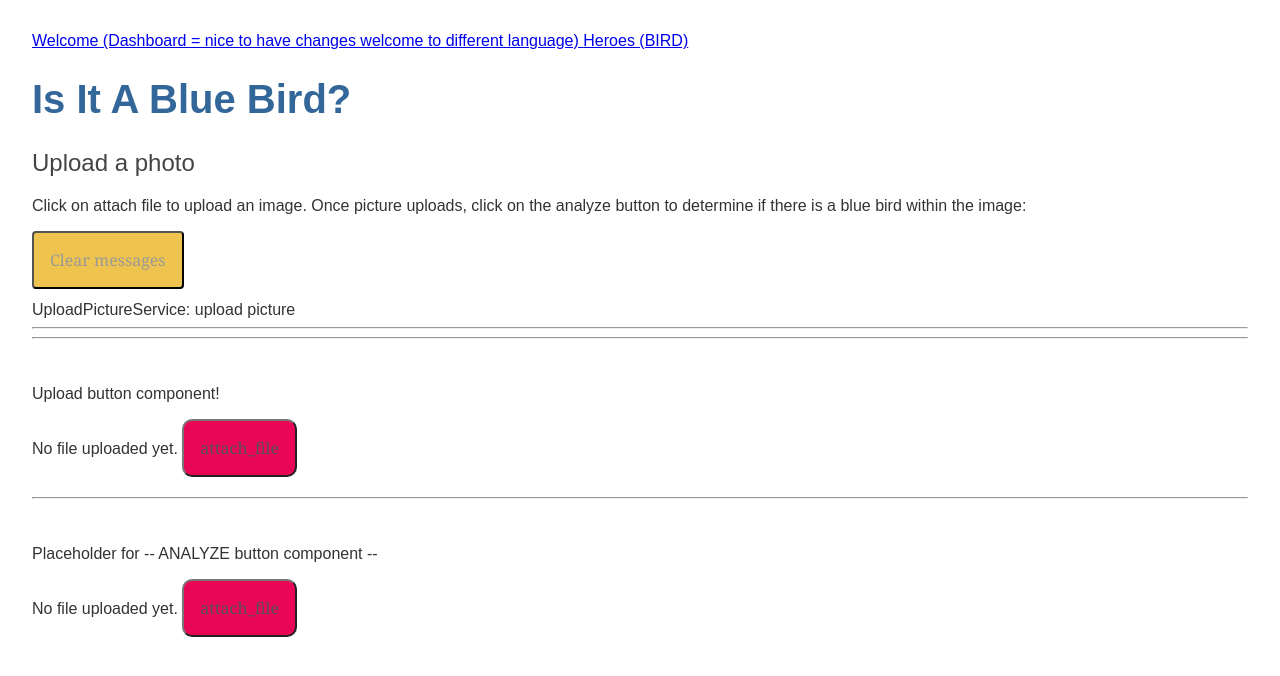
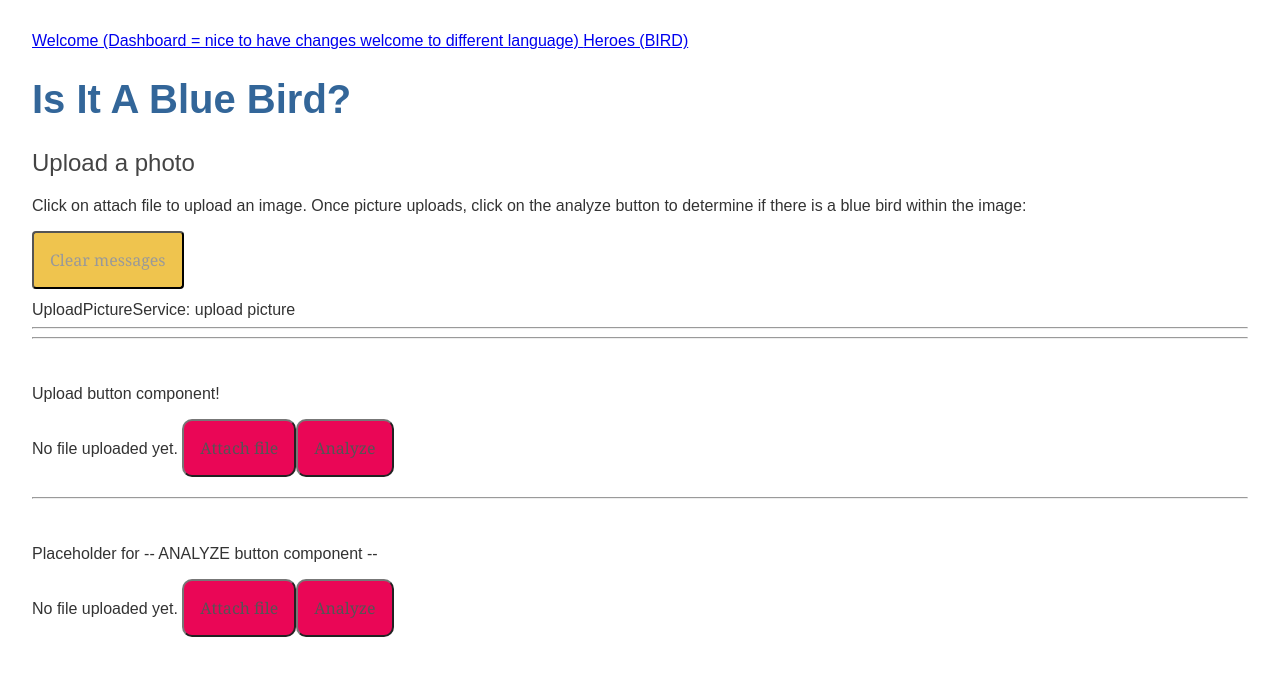
Before and after one commit to arigo7/Is-it-a-blue-bird, an Angular app: page /dashboard in a window 1280 px wide. Shown: the top 676 px of the page. Built offline with nearby package versions, Linux system fonts and the light colour scheme.

Commit message:
analyze service creation test

```diff
--- a/src/app/upload-button/upload-button.component.html
+++ b/src/app/upload-button/upload-button.component.html
@@ -16,13 +16,19 @@
 <!-- || = Or operator - so it returns file name or 'no file uploaded yet' -->
 
 {{ fileName || "No file uploaded yet." }}
-
+<!-- <div>{{imagePath}}</div> -->
 <!-- built with Angular materials on tutorial, I stiled it wit scss file-->
 <!-- upload teal button  and file input are linked - when user clicks button, click handler triggers file input via fileUpload.click(). -->
 <button mat-mini-fab color="primary" class="upload-btn"
 (click)="fileUpload.click()">
- <!-- <mat-icon>attach_file</mat-icon> -->
-attach_file
+<!-- <mat-icon>attach_file</mat-icon> -->
+Attach file
+</button>
+
+<button mat-mini-fab color="primary" class="upload-btn"
+(click)="analyze($event)">
+<!-- <mat-icon>attach_file</mat-icon> -->
+Analyze
 </button>
 
 <img src={{url}}>
--- a/src/app/upload-button/upload-button.component.ts
+++ b/src/app/upload-button/upload-button.component.ts
@@ -4,10 +4,12 @@
 // need to trigger an HTTP request, in response to the change event
 
 import { Component } from '@angular/core';
-// Angular tutorial adds it but not indicated yet if I'll use this later
+
 import { Injectable } from '@angular/core';
-import { HttpClient } from '@angular/common/http'; // same as above
+import { UploadService } from './upload.service';
 
+// probably don't need injectable here anymore since I moved service??
+//  can a component be injected or just a service because I want button analyze to show up when image uploads
 @Injectable()
 @Component({
   selector: 'app-upload-button',
@@ -16,57 +18,57 @@ import { HttpClient } from '@angular/common/http'; // same as above
 })
 export class UploadButtonComponent {
 
-  fileName = '';
-  // Only messages are supported
+  fileName: string = '';
+  uploadedFile?: File = undefined;
   message = 'Only images are supported';
-  // variable for imagePath which I don't use but might use for vision API later
-  imagePath: string | null = '';
-  // GIVES ME ERROR WITHOUT THIS, it doesn't like url = ''
   url: string | ArrayBuffer | null = '';
-
   constructor(
-    private http: HttpClient
+    // http type service (analyze)
+    private analyzeService: UploadService,
+    // example a resolver / routing - here you would get the route to activate it and subscribe data
     ) { }
 
   // event listener - will contain the list of files that the user selected on the target.files property
+  // EVent is better because having correct type
   onFileSelected(event: any) {
     console.log(event)
     const file:File = event.target.files[0];
-
+    if (file) {
       // This is to check only image type - make sure Vision API uses same type?
       const mimeType = file.type;
-    // let message:String - don't declare here
       if (mimeType.match(/image\/*/) == null) {
         console.log(this.message);
         // maybe I can do an alert here instead?
         this.fileName = this.message;
-      return
+        return;
       }
+      this.fileName = file.name;
+      this.uploadedFile = file;
 
-    //  Prob need to check if type is of image here too, not just file
-    if (file) {
-      this.fileName = file.name;
-      //
-      // // API VISION here or in new button Analyze!
-      // const imageURL = "https://www.allaboutbirds.org/guide/assets/photo/297087301-1280px.jpg";
 
       // So image uploads and shows up right away
       const reader = new FileReader();
-      // this.imagePath = file;
+
       reader.readAsDataURL(file);
+
+      // wrap this into an observable
       reader.onload = (_event) => {
         this.url = reader.result;
-        // so I can connect to analyze button?
-        return this.url
+        // console.log(reader.
+
+        // bound to image tag
+        return this.url;
+      };
     }
 
-      const formData = new FormData();
-      formData.append("thumbnail", file);
 
-      // was file
-    // const upload$ = this.http.post("/api/thumbnail-upload", file);
-    const upload$ = this.http.post("/api/thumbnail-upload", formData);
-    upload$.subscribe()
+  }
+
+  analyze(event: any){
+    if(this.uploadedFile){
+      this.analyzeService.analyzeVision(this.uploadedFile)?.subscribe(
+        result => null
+      )
     }
   }
 
--- /dev/null
+++ b/src/app/upload-button/upload.service.ts
@@ -0,0 +1,37 @@
+import { Injectable } from '@angular/core';
+import {
+  HttpClient,
+  HttpEvent,
+  HttpErrorResponse,
+  HttpEventType,
+} from '@angular/common/http'; //
+import { Observable, of } from 'rxjs';
+
+@Injectable({
+  providedIn: 'root',
+})
+export class UploadService {
+  fileName = '';
+  // Only messages are supported
+  message = 'Only images are supported';
+
+  // variable for imagePath which I don't use but might use for vision API later
+  imagePath: string | null = '';
+
+  // gives me error without this, it doesn't like only url = ''
+  url: string | ArrayBuffer | null = '';
+
+  constructor(private httpService: HttpClient) {}
+
+  analyzeVision(file: File): Observable<string> | null | undefined {
+
+
+  //  Call vision api code
+
+
+
+    return null;
+
+
+  }
+}
```
Also changed, not shown: src/app/dashboard/dashboard.component.html (+1 -7 lines), src/app/url.ts (added, +7 -0 lines), 1 other file (tests, documents, lock files or other folders). Lines whose indentation alone changed are shown as unchanged.
